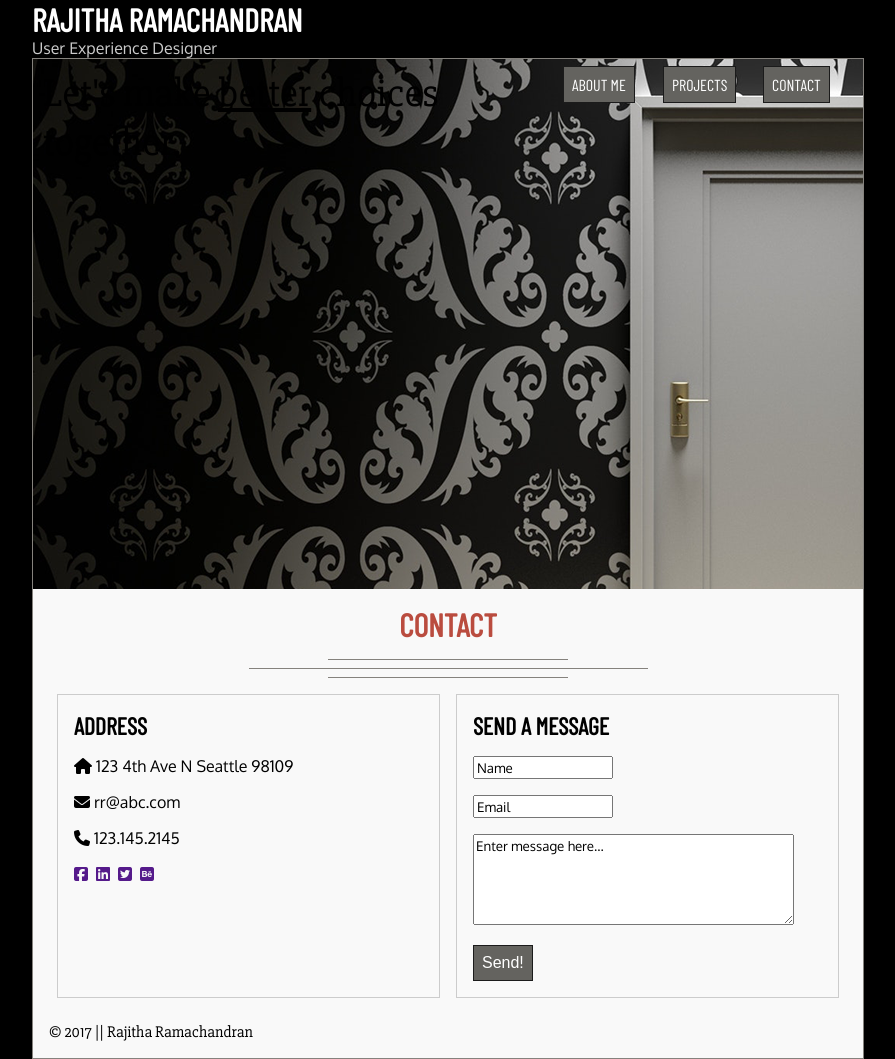
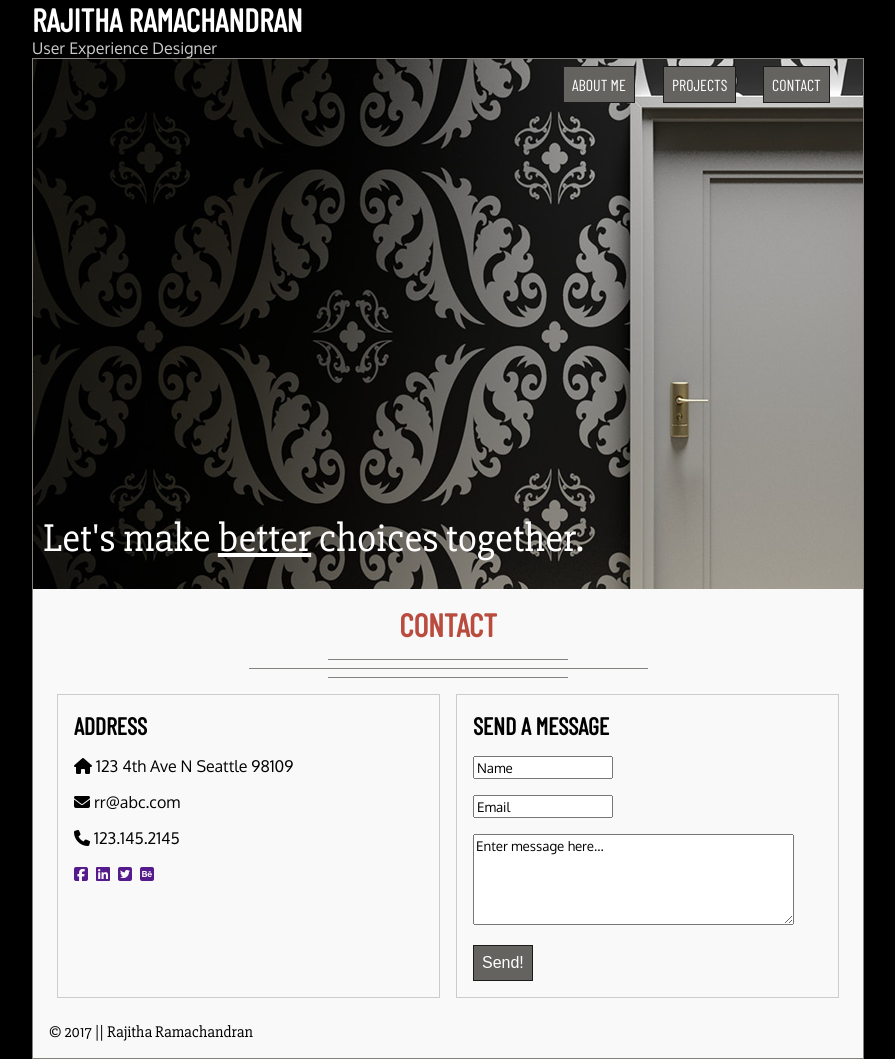
Before and after one commit to Raji14/week5, a plain HTML site: page contact.html in a window 1280 px wide. Shown: the whole page, without its empty margins (192-1087 px from the left). Drawn offline with nearby package versions, Linux system fonts and the light colour scheme.

Commit message:
final edits

```diff
--- a/styles/stylesheet.css
+++ b/styles/stylesheet.css
@@ -41,6 +41,9 @@ p.slogan {
   color: #000;
   padding: .25em;
 }
+section.contactslogan p.slogan {
+  color: #FFF;
+}
 
 .underline {
   text-decoration: underline;
@@ -65,12 +68,9 @@ section.contactslogan {
   position: relative;
 }
 
-section.slogan > section {
-  position: absolute;
-  bottom: 1em;
-  left: 0;
-}
-section.projectsslogan > section {
+section.slogan > section,
+section.projectsslogan > section,
+section.contactslogan > section {
   position: absolute;
   bottom: 1em;
   left: 0;
```
